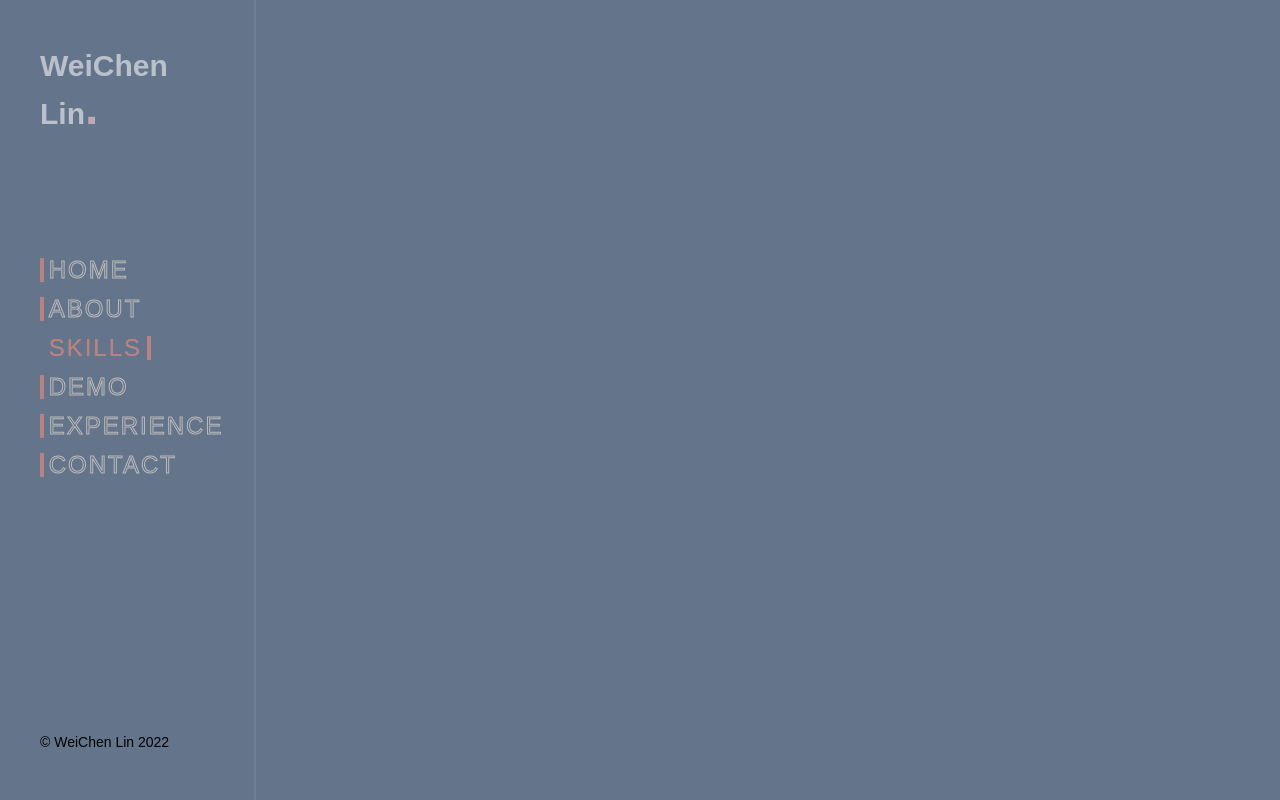
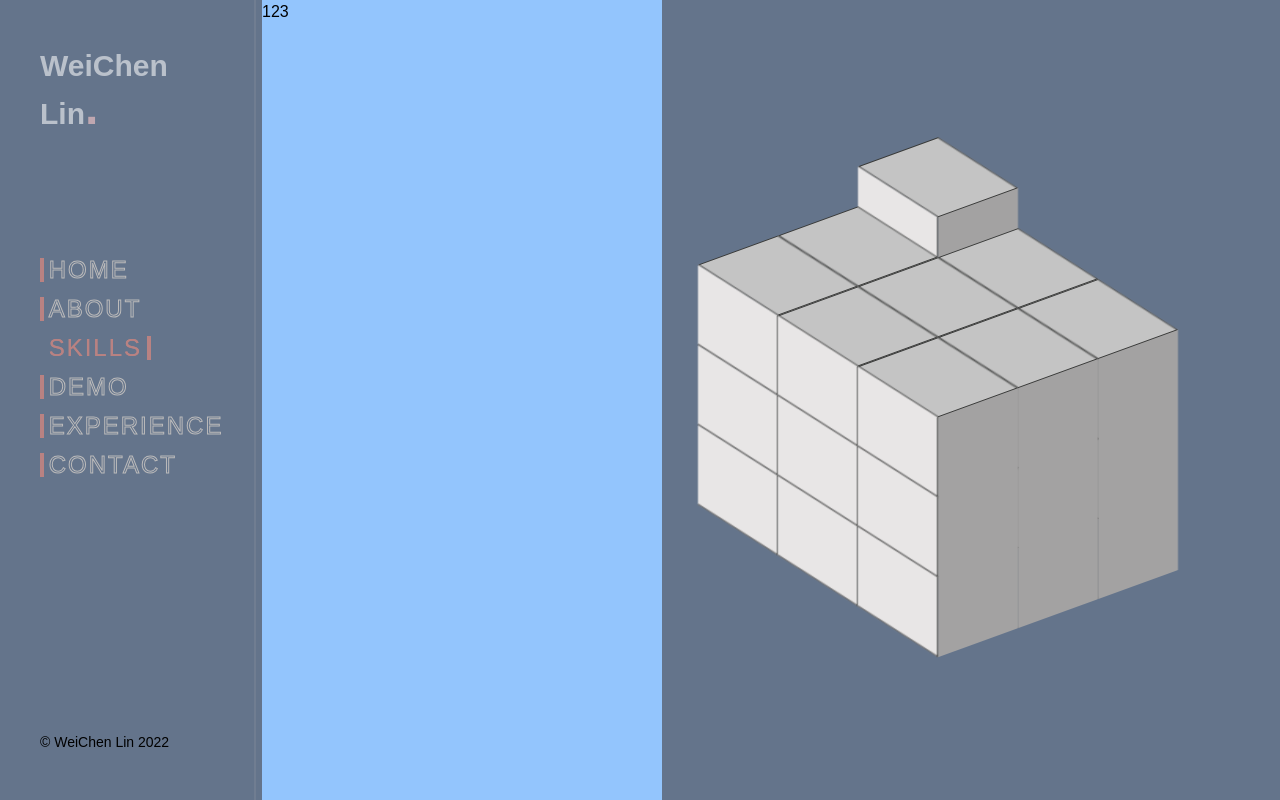
Before and after one commit to WeiChen-Lin/WCL, a Next.js app: page /skills in a window 1280 px wide. Built offline with nearby package versions, Linux system fonts and the light colour scheme.

Commit message:
feat(skills): start build cube effect

```diff
--- /dev/null
+++ b/components/skills/cube.tsx
@@ -0,0 +1 @@
+import styles from 'styles/skill/skill.module.css'
--- /dev/null
+++ b/components/skills/index.tsx
@@ -0,0 +1,212 @@
+import 'react'
+import { useEffect, useRef, useState } from 'react'
+import styles from 'styles/skill/skill.module.css'
+
+declare module 'react' {
+  interface CSSProperties {
+    [key: `--${string}`]: string | number
+  }
+}
+
+interface cubeBgSite {
+  positionX: number
+  positionY: number
+}
+export default function SkillPage() {
+  const [cubeBg, setCubeBg] = useState<cubeBgSite>({
+    positionX: 0,
+    positionY: 0
+  })
+  const ref = useRef<HTMLDivElement>(null)
+
+  useEffect(() => {
+    setCubeBg({
+      ...cubeBg,
+      positionX: ref?.current?.clientWidth || 0,
+      positionY: ref?.current?.clientHeight || 0
+    })
+  }, [ref])
+
+  const top_num: number = (cubeBg.positionY - 400) / 2
+
+  return (
+    <div ref={ref} className='w-full h-screen relative flex justify-around'>
+      <div className='w-[400px] bg-blue-300 h-full'>123</div>
+      <div
+        className={`${styles.container} w-[600px] h-[400px] right-4`}
+        style={{
+          top: `${top_num}px`
+        }}
+      >
+        <div
+          className={`${styles.cube_face}`}
+          style={{ '--cube_face_site': 0, '--cube_face_index': 2 }}
+        >
+          <div
+            className={`${styles.cube_column}`}
+            style={{ '--cube_col_site_x': 0, '--cube_col_site_y': 0 }}
+          >
+            <span
+              className={`${styles.cube} ${styles.test}`}
+              style={{ '--cube_index': 1 }}
+            ></span>
+            <span
+              className={`${styles.cube}`}
+              style={{ '--cube_index': 2 }}
+            ></span>{' '}
+            <span
+              className={`${styles.cube}`}
+              style={{ '--cube_index': 3 }}
+            ></span>
+          </div>
+          <div
+            className={`${styles.cube_column}`}
+            style={{ '--cube_col_site_x': 1, '--cube_col_site_y': 0 }}
+          >
+            <span
+              className={`${styles.cube}`}
+              style={{ '--cube_index': 1 }}
+            ></span>
+            <span
+              className={`${styles.cube}`}
+              style={{ '--cube_index': 2 }}
+            ></span>{' '}
+            <span
+              className={`${styles.cube}`}
+              style={{ '--cube_index': 3 }}
+            ></span>
+          </div>{' '}
+          <div
+            className={`${styles.cube_column}`}
+            style={{ '--cube_col_site_x': 2, '--cube_col_site_y': 0 }}
+          >
+            <span
+              className={`${styles.cube}`}
+              style={{ '--cube_index': 1 }}
+            ></span>
+            <span
+              className={`${styles.cube}`}
+              style={{ '--cube_index': 2 }}
+            ></span>{' '}
+            <span
+              className={`${styles.cube}`}
+              style={{ '--cube_index': 3 }}
+            ></span>
+          </div>
+        </div>
+        <div
+          className={`${styles.cube_face}`}
+          style={{ '--cube_face_site': 1, '--cube_face_index': 2 }}
+        >
+          <div
+            className={`${styles.cube_column}`}
+            style={{ '--cube_col_site_x': 0, '--cube_col_site_y': 0 }}
+          >
+            <span
+              className={`${styles.cube}`}
+              style={{ '--cube_index': 1 }}
+            ></span>
+            <span
+              className={`${styles.cube}`}
+              style={{ '--cube_index': 2 }}
+            ></span>{' '}
+            <span
+              className={`${styles.cube}`}
+              style={{ '--cube_index': 3 }}
+            ></span>
+          </div>
+          <div
+            className={`${styles.cube_column}`}
+            style={{ '--cube_col_site_x': 1, '--cube_col_site_y': 0 }}
+          >
+            <span
+              className={`${styles.cube}`}
+              style={{ '--cube_index': 1 }}
+            ></span>
+            <span
+              className={`${styles.cube}`}
+              style={{ '--cube_index': 2 }}
+            ></span>{' '}
+            <span
+              className={`${styles.cube}`}
+              style={{ '--cube_index': 3 }}
+            ></span>
+          </div>{' '}
+          <div
+            className={`${styles.cube_column}`}
+            style={{ '--cube_col_site_x': 2, '--cube_col_site_y': 0 }}
+          >
+            <span
+              className={`${styles.cube}`}
+              style={{ '--cube_index': 1 }}
+            ></span>
+            <span
+              className={`${styles.cube}`}
+              style={{ '--cube_index': 2 }}
+            ></span>{' '}
+            <span
+              className={`${styles.cube}`}
+              style={{ '--cube_index': 3 }}
+            ></span>
+          </div>
+        </div>
+        <div
+          className={`${styles.cube_face}`}
+          style={{ '--cube_face_site': 2, '--cube_face_index': 2 }}
+        >
+          <div
+            className={`${styles.cube_column}`}
+            style={{ '--cube_col_site_x': 0, '--cube_col_site_y': 0 }}
+          >
+            <span
+              className={`${styles.cube}`}
+              style={{ '--cube_index': 1 }}
+            ></span>
+            <span
+              className={`${styles.cube}`}
+              style={{ '--cube_index': 2 }}
+            ></span>{' '}
+            <span
+              className={`${styles.cube}`}
+              style={{ '--cube_index': 3 }}
+            ></span>
+          </div>
+          <div
+            className={`${styles.cube_column}`}
+            style={{ '--cube_col_site_x': 1, '--cube_col_site_y': 0 }}
+          >
+            <span
+              className={`${styles.cube}`}
+              style={{ '--cube_index': 1 }}
+            ></span>
+            <span
+              className={`${styles.cube}`}
+              style={{ '--cube_index': 2 }}
+            ></span>{' '}
+            <span
+              className={`${styles.cube}`}
+              style={{ '--cube_index': 3 }}
+            ></span>
+          </div>{' '}
+          <div
+            className={`${styles.cube_column}`}
+            style={{ '--cube_col_site_x': 2, '--cube_col_site_y': 0 }}
+          >
+            <span
+              className={`${styles.cube}`}
+              style={{ '--cube_index': 1 }}
+            ></span>
+            <span
+              className={`${styles.cube}`}
+              style={{ '--cube_index': 2 }}
+            ></span>{' '}
+            <span
+              className={`${styles.cube}`}
+              style={{ '--cube_index': 3 }}
+            ></span>
+          </div>
+        </div>
+      </div>
+    </div>
+  )
+}
--- a/pages/skills.tsx
+++ b/pages/skills.tsx
@@ -1,13 +1,14 @@
 import type { NextPageWithLayout } from './_app'
 
 import Layout from 'layouts'
+import SkillPage from 'components/skills'
 
 const Skill: NextPageWithLayout = () => {
-  return <div className=''>123</div>
+  return <SkillPage />
 }
 
-Skill.getLayout = function getLayout() {
-  return <Layout></Layout>
+Skill.getLayout = function getLayout(page) {
+  return <Layout>{page}</Layout>
 }
 
 export default Skill
--- /dev/null
+++ b/styles/skill/skill.module.css
@@ -0,0 +1,88 @@
+.container {
+  position: relative;
+  perspective: 2000px;
+  transform-style: preserve-3d;
+  transform: skewY(-20deg);
+  display: flex;
+  /* background: rgb(130, 80, 80); */
+}
+.cube_face {
+  position: relative;
+  max-width: 200px;
+  max-height: 100px;
+  display: flex;
+  left: 280px;
+  top: 50px;
+  translate: calc(80px * var(--cube_face_site))
+    calc(80px * var(--cube_face_site));
+  z-index: calc(1 * var(--cube_face_index));
+  animation: test 0.5s forwards;
+}
+@keyframes test {
+  0% {
+    transform-origin: right;
+    /* transform: rotate(0deg); */
+    transform: rotate3d(0);
+  }
+  100% {
+    transform-origin: left;
+    transform: rotate3d(1, 1, 0.5, 1800deg);
+  }
+}
+.cube_column {
+  position: absolute;
+  display: flex;
+  flex-direction: column;
+}
+.cube {
+  position: relative;
+  display: inline-block;
+  width: 80px;
+  height: 80px;
+  background: rgb(163, 162, 162);
+  translate: calc(-80px * var(--cube_col_site_x));
+  z-index: calc(-1 * var(--cube_index));
+  transition: 1.5s;
+  /* border: 1px solid #3a3b3a; */
+}
+.test {
+  translate: calc(-80px * var(--cube_col_site_x)) -40px;
+  transition: 0.5s;
+}
+
+/* .cube:hover {
+  background: gray;
+  transition: 0s;
+} */
+.cube::before {
+  content: '';
+  position: absolute;
+  left: -80px;
+  width: 80px;
+  height: 100%;
+  background: rgb(232, 230, 230);
+  transform-origin: right;
+  transform: skewY(45deg);
+  border-right: 1px solid #3a3b3a;
+  border-bottom: 1px solid #3a3b3a;
+}
+/* .cube:hover::before {
+  background: gray;
+  transition: 0s;
+} */
+.cube::after {
+  content: '';
+  position: absolute;
+  top: -80px;
+  left: 0;
+  width: 100%;
+  height: 80px;
+  background: rgb(196, 196, 196);
+  transform-origin: bottom;
+  transform: skewX(45deg);
+  border: 1px solid #3a3b3a;
+}
+/* .cube:hover::after {
+  background: gray;
+  transition: 0s;
+} */
```
